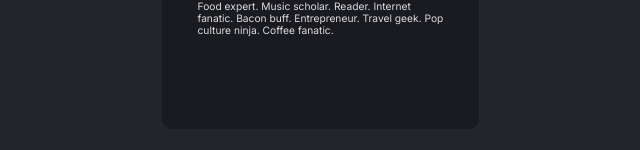
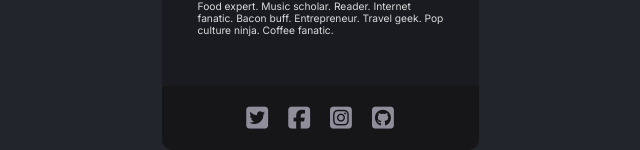
Before and after one commit to MalcolmSmalls/Scrimba-Solo-Project-1, a React (Create React App) app: page / in a window 1280 px wide. Shown: the part 695-845 px from the top of the page, without its empty margins (320-960 px from the left). Before the commit the page ends 824 px from the top, so only its background shows below. Built offline with nearby package versions, Linux system fonts and the light colour scheme.

Commit message:
Add icons to footer and stylize with CSS

```diff
--- a/src/App.css
+++ b/src/App.css
@@ -103,3 +103,19 @@ body{
   margin-left:36px;
   margin-right:34px;
 }
+
+footer {
+  margin-top:50px;
+  height:64px;
+  background-color:#161619;
+  border-radius:0 0 10px 10px;
+  display:flex;
+  justify-content:center;
+  gap:20px;
+  align-items:center;
+}
+
+footer > i {
+  color:#918E9B;
+  font-size:25px;
+}
--- a/src/Components/Footer.js
+++ b/src/Components/Footer.js
@@ -1,7 +1,14 @@
 import React, { Component } from "react"
 
 function Footer() {
-    return
+    return (
+        <footer>
+              <i class="fa-brands fa-square-twitter"></i>
+              <i class="fa-brands fa-square-facebook"></i>
+              <i class="fa-brands fa-square-instagram"></i>
+              <i class="fa-brands fa-square-github"></i>
+        </footer>
+    )
 }
 
 export default Footer
```
